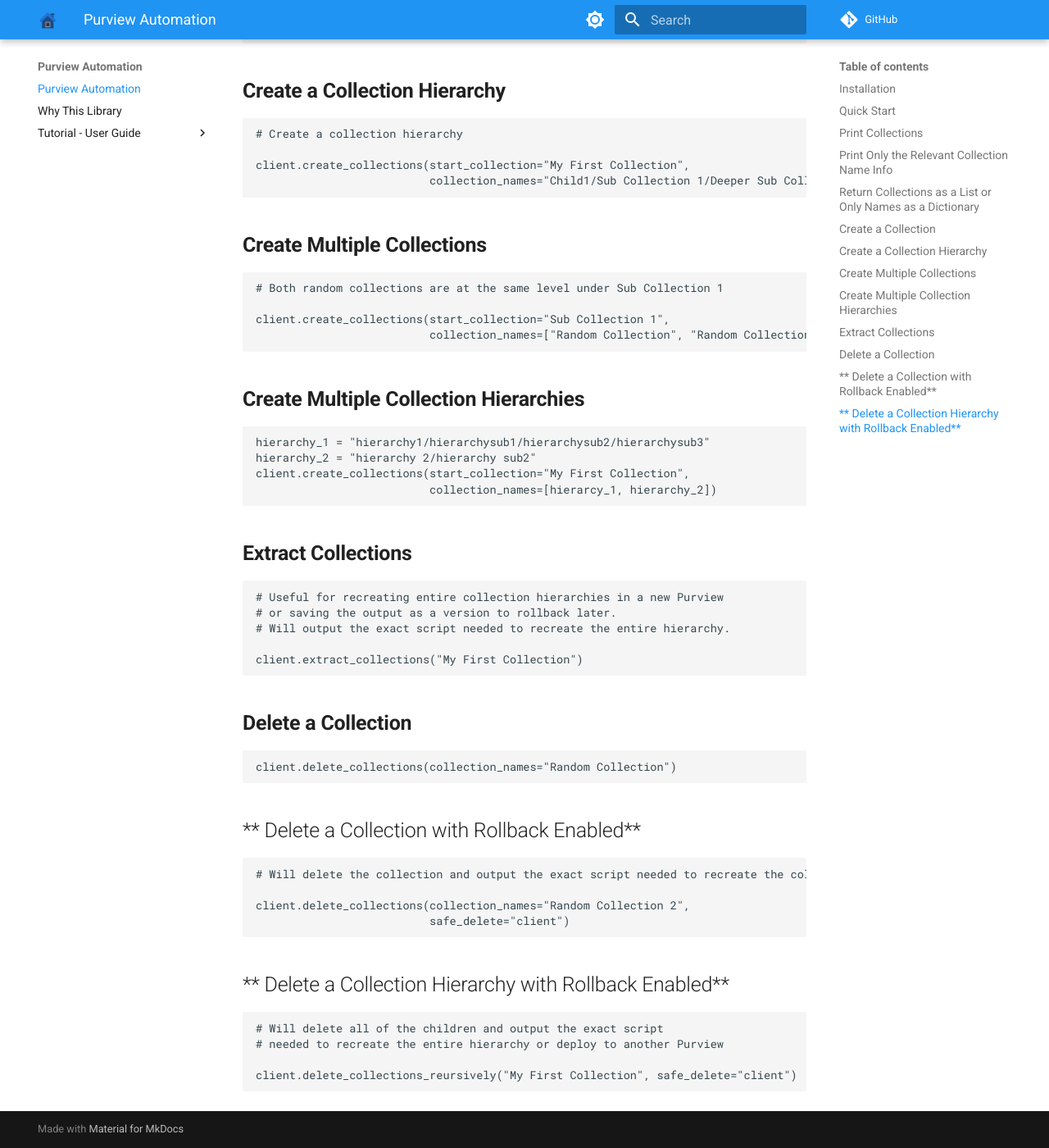
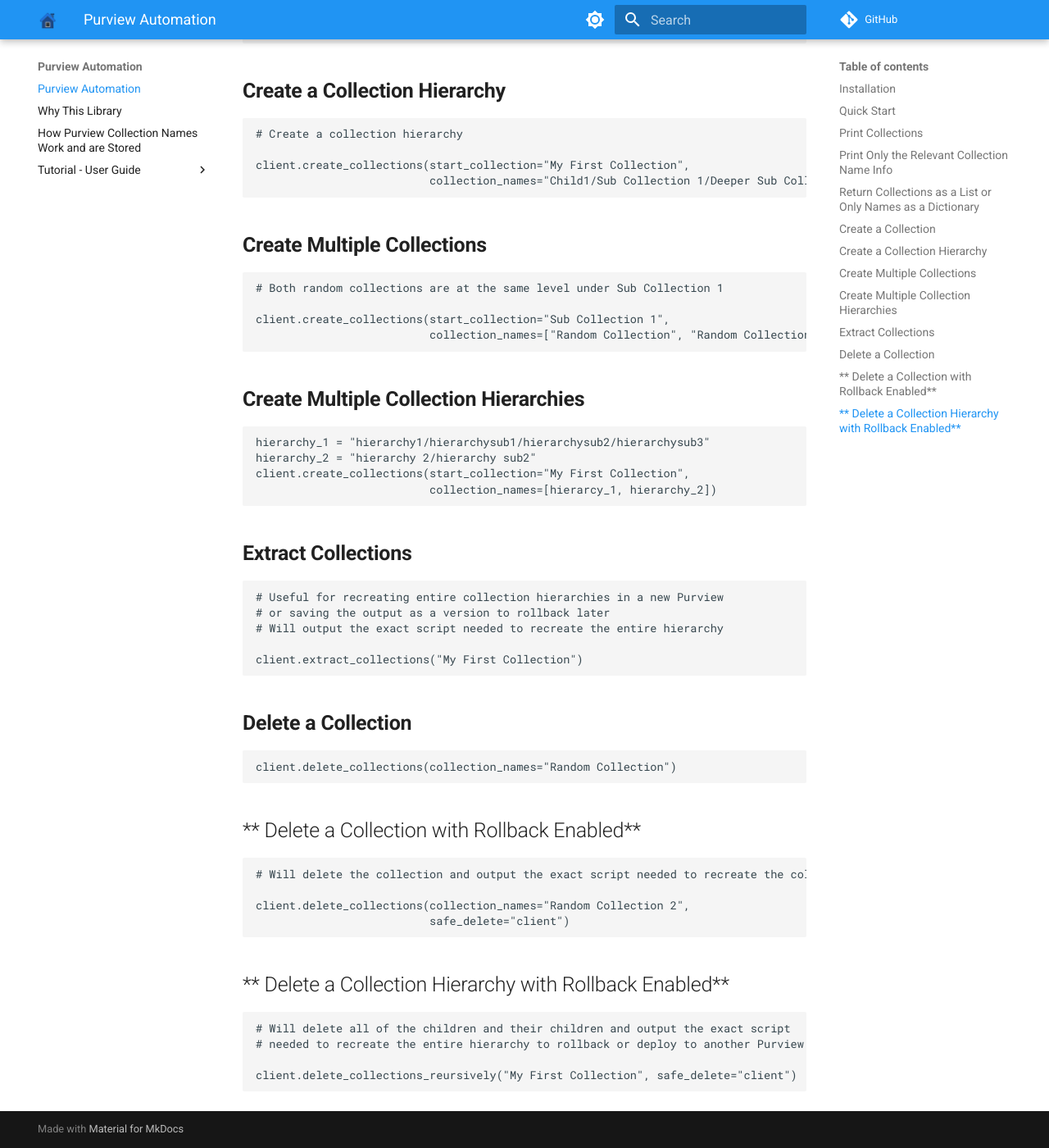
Before and after one commit to Ludwinic1/purviewautomation, an MkDocs documentation site: the page built from docs/index.md, in a window 1280 px wide and 1400 px high, scrolled down 2363 px. Shown: the whole window at 82% size. Built offline with MkDocs 1.6.1 and Material for MkDocs 9.7.7, drawn with Linux system fonts in a browser that asks for light colours; comment, search, counter and statistics services are not loaded.

Commit message:
updated md files

````diff
--- a/docs/index.md
+++ b/docs/index.md
@@ -117,8 +117,8 @@
 ## **Extract Collections**
 ```Python
 # Useful for recreating entire collection hierarchies in a new Purview
-# or saving the output as a version to rollback later.
-# Will output the exact script needed to recreate the entire hierarchy.
+# or saving the output as a version to rollback later
+# Will output the exact script needed to recreate the entire hierarchy
 
 client.extract_collections("My First Collection")
 ```
@@ -136,8 +136,8 @@
 ```
 ## ** Delete a Collection Hierarchy with Rollback Enabled**
 ```Python
-# Will delete all of the children and output the exact script
-# needed to recreate the entire hierarchy or deploy to another Purview
+# Will delete all of the children and their children and output the exact script
+# needed to recreate the entire hierarchy to rollback or deploy to another Purview
 
 client.delete_collections_reursively("My First Collection", safe_delete="client")
 ```
--- a/mkdocs.yml
+++ b/mkdocs.yml
@@ -25,9 +25,11 @@
 nav:
   - Purview Automation: index.md
   - Why This Library: why-this-library.md
+  - How Purview Collection Names Work and are Stored: how-purview-names-work.md
   - Tutorial  - User Guide:
     - First Steps: tutorial/first-steps.md
     - Create a Purview Resource: tutorial/create-purview.md
+    - How to Create a Service Principal: tutorial/create-a-service-principal.md
     - Authenticate and Connect with Purview: tutorial/authenticate-connect.md
     - List Collections: tutorial/list-collections.md
     - Create Collections: tutorial/create-collections.md
````
